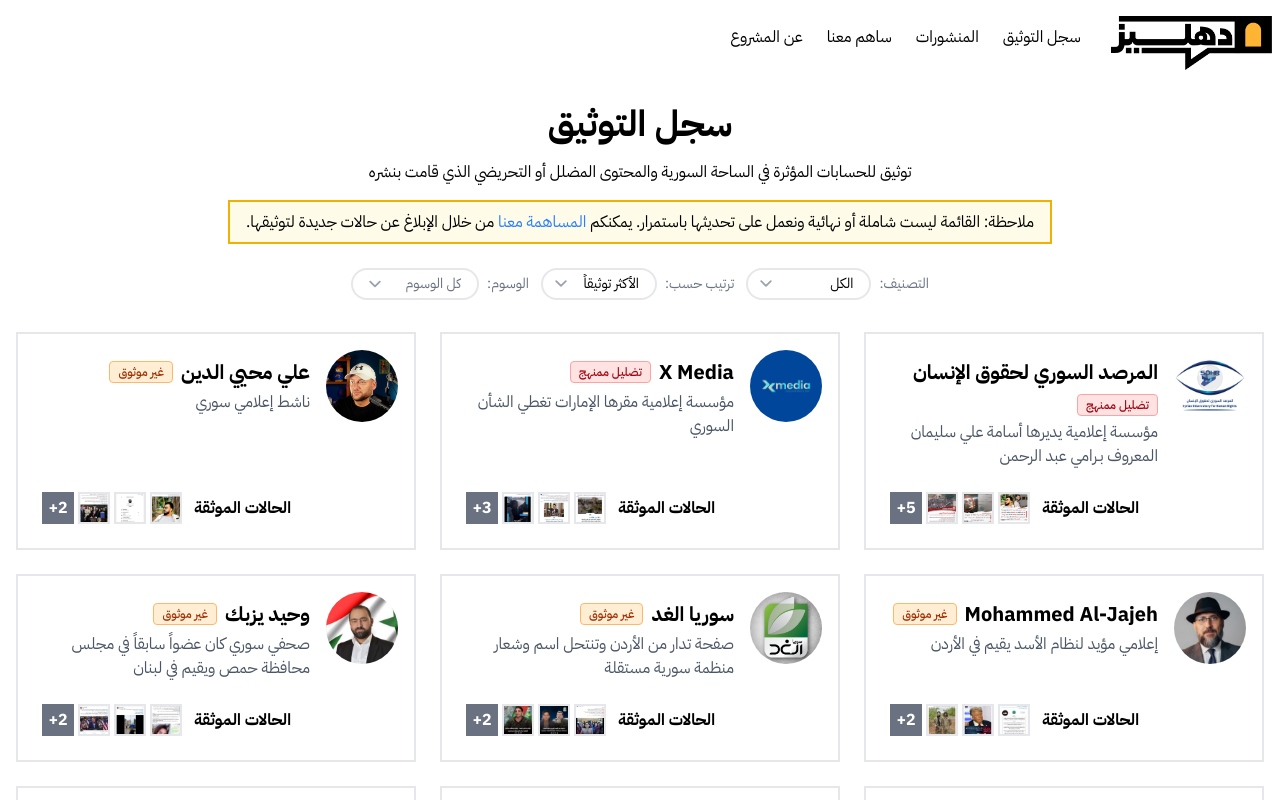
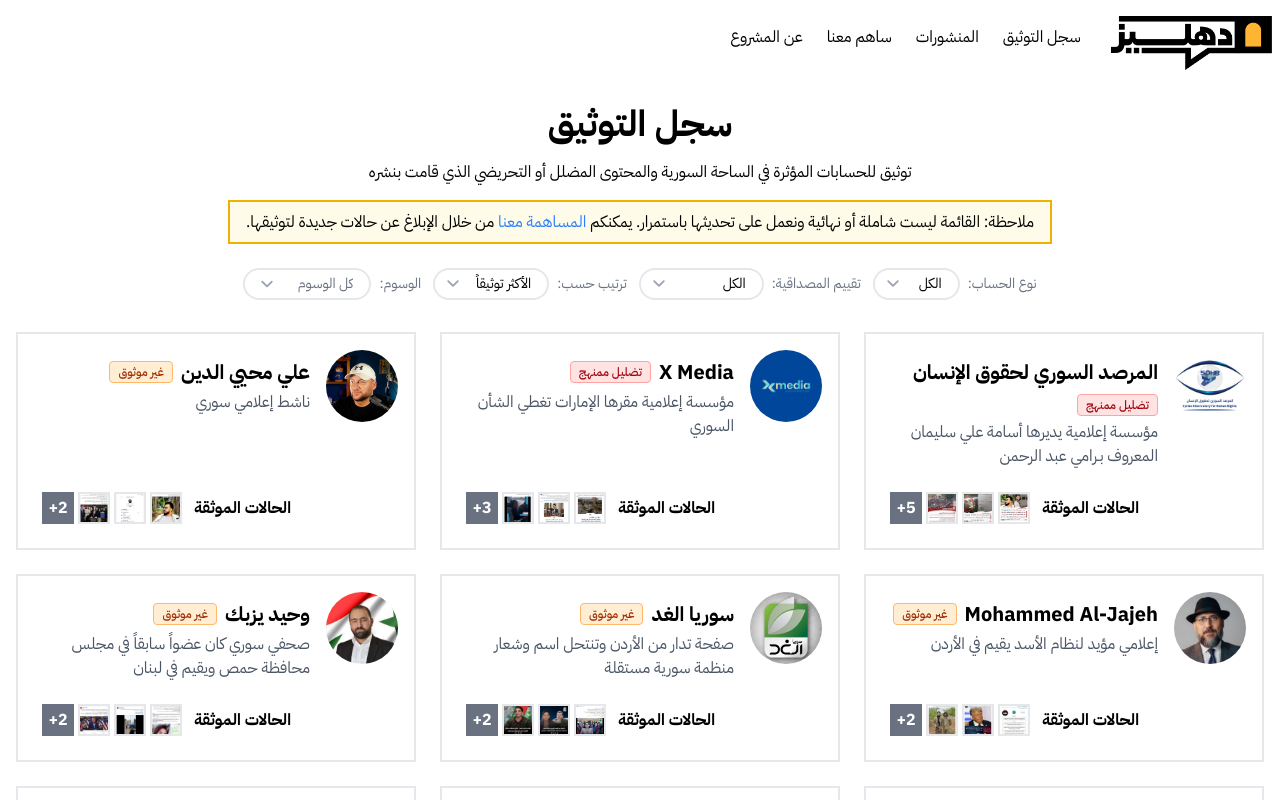
Before and after one commit to NasijSy/dahliz, a SvelteKit app: page /profiles in a window 1280 px wide. Shown: the top 800 px of the page. Built offline with nearby package versions, Linux system fonts and the light colour scheme.

Commit message:
add profile type filter

```diff
--- a/src/routes/profiles/+page.server.js
+++ b/src/routes/profiles/+page.server.js
@@ -6,8 +6,11 @@
 export function load({ url }) {
   const sortBy = url.searchParams.get('sortBy') ?? 'cases';
   const classification = url.searchParams.get('classification') ?? null;
+  const profileType = url.searchParams.get('type') ?? null;
   const tags = url.searchParams.getAll('tag');
-  const profiles = getProfiles('ar', sortBy, classification, tags).filter((p) => getCaseCountForProfile(p.username) > 0);
+  const profiles = getProfiles('ar', sortBy, classification, tags)
+    .filter((p) => getCaseCountForProfile(p.username) > 0)
+    .filter((p) => !profileType || p.type === profileType);
   const allTags = getTags();
-  return { profiles, sortBy, classification, tags, allTags };
+  return { profiles, sortBy, classification, profileType, tags, allTags };
 }
--- a/src/routes/profiles/+page.svelte
+++ b/src/routes/profiles/+page.svelte
@@ -20,6 +20,14 @@
         { value: 'disinformation', label: 'تضليل ممنهج' },
     ];
 
+    const profileTypeOptions = [
+        { value: '',       label: 'الكل' },
+        { value: 'org',    label: 'منظمة' },
+        { value: 'person', label: 'شخص' },
+        { value: 'anon',   label: 'مجهول' },
+        { value: 'bot',    label: 'بوت' },
+    ];
+
     const tagOptions = $derived(
         data.allTags.map((t) => ({ value: t.slug, label: t.label }))
     );
@@ -29,6 +37,7 @@
         const base = {
             sortBy: data.sortBy,
             ...(data.classification ? { classification: data.classification } : {}),
+            ...(data.profileType ? { type: data.profileType } : {}),
         };
         const merged = { ...base, ...params };
 
@@ -47,6 +56,10 @@
 
     function handleClassificationChange(e) {
         window.location.href = buildUrl({ classification: e.target.value });
+    }
+
+    function handleProfileTypeChange(e) {
+        window.location.href = buildUrl({ type: e.target.value });
     }
 
     function handleTagsChange(next) {
@@ -73,9 +86,26 @@
         <Note content={note} />
 
         <div class="flex flex-row gap-3 mt-6 items-center flex-wrap justify-center">
+            <!-- Profile type filter -->
+            <div class="flex gap-2 items-center">
+                <label for="profile-type-select" class="text-gray-500 text-sm whitespace-nowrap">نوع الحساب:</label>
+                <div class="relative">
+                    <select
+                        id="profile-type-select"
+                        onchange={handleProfileTypeChange}
+                        value={data.profileType ?? ''}
+                        class="{selectClass} pr-4 pl-7"
+                    >
+                        {#each profileTypeOptions as opt}
+                            <option value={opt.value}>{opt.label}</option>
+                        {/each}
+                    </select>
+                </div>
+            </div>
+
             <!-- Classification filter -->
             <div class="flex gap-2 items-center">
-                <label for="classification-select" class="text-gray-500 text-sm whitespace-nowrap">التصنيف:</label>
+                <label for="classification-select" class="text-gray-500 text-sm whitespace-nowrap">تقييم المصداقية:</label>
                 <div class="relative">
                     <select
                         id="classification-select"
```
